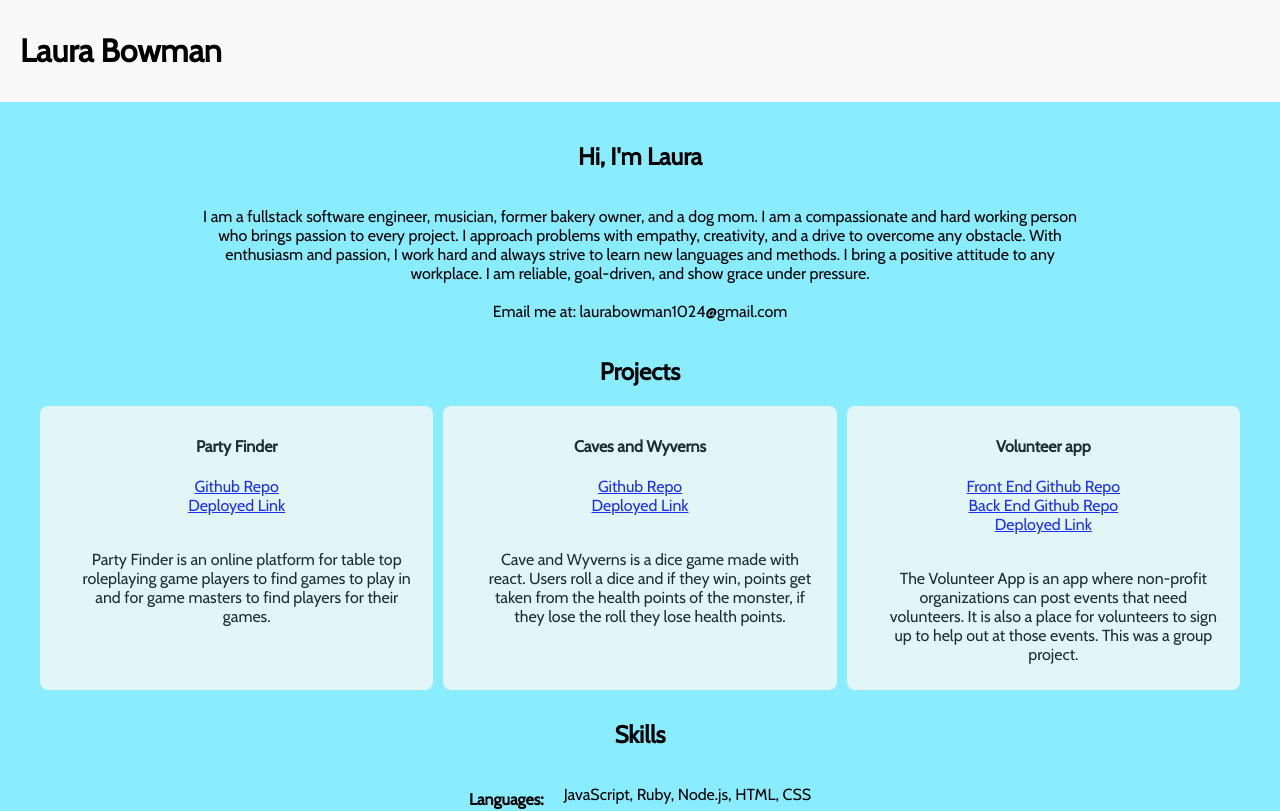
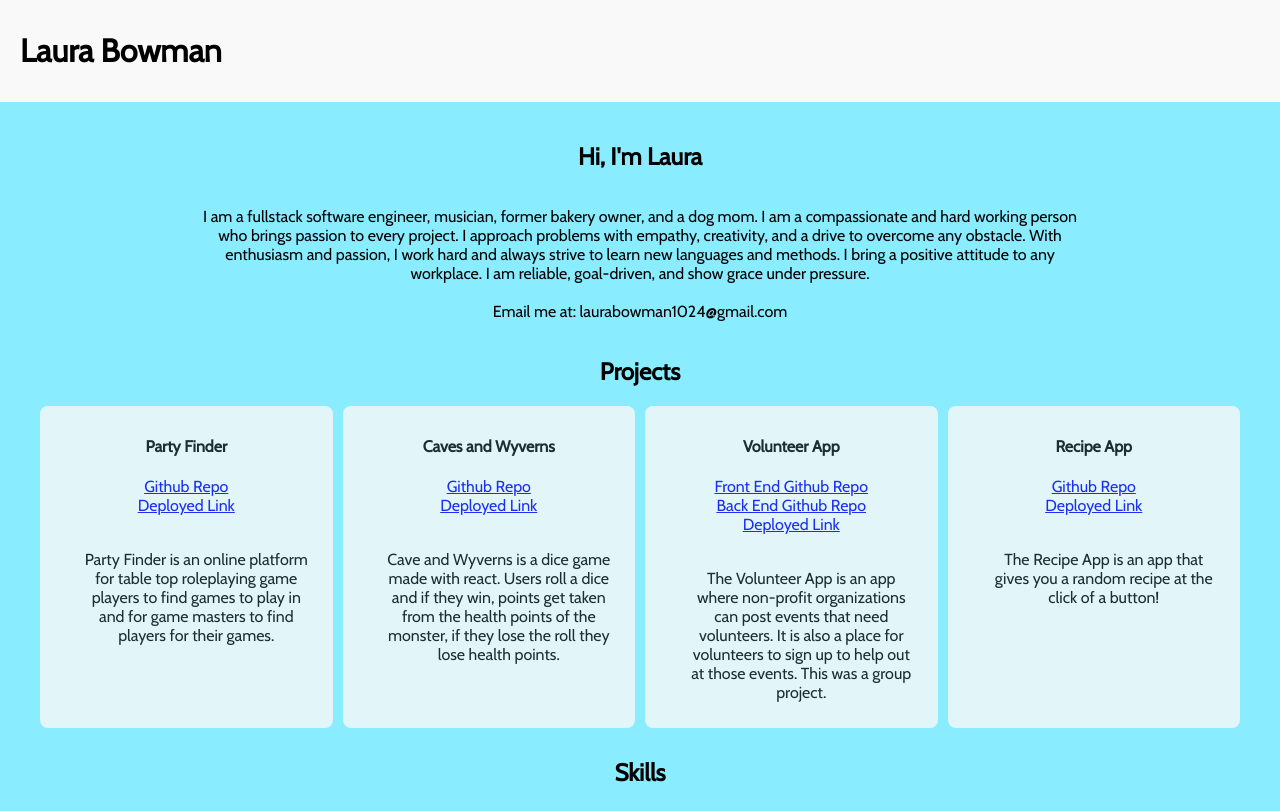
Before and after one commit to laurabow/portfolio, a React (Create React App) app in the folder client/: page / in a window 1280 px wide. Shown: the top 811 px of the page. Built offline with nearby package versions, Linux system fonts and the light colour scheme.

Commit message:
added recipe app under projects

```diff
--- a/client/src/components/Projects/Projects.css
+++ b/client/src/components/Projects/Projects.css
@@ -1,6 +1,6 @@
 .card-container {
   display: grid;
-  grid-template-columns: 1fr 1fr 1fr;
+  grid-template-columns: 1fr 1fr 1fr 1fr;
   column-gap: 10px;
   margin: 10px 40px;
 }
--- a/client/src/components/Projects/Projects.jsx
+++ b/client/src/components/Projects/Projects.jsx
@@ -38,7 +38,7 @@ export default function Projects() {
           <p>Cave and Wyverns is a dice game made with react. Users roll a dice and if they win, points get taken from the health points of the monster, if they lose the roll they lose health points.</p>
         </div>
         <div className='card'>
-          <h4>Volunteer app</h4>
+          <h4>Volunteer App</h4>
           <div className='link-div'>
             <a
               href='https://github.com/laurabow/VolunteerApp'
@@ -56,6 +56,21 @@ export default function Projects() {
           <br/>
           <p>The Volunteer App is an app where non-profit organizations can post events that need volunteers. It is also a place for volunteers to sign up to help out at those events. This was a group project.</p>
         </div>
+        <div className='card'>
+          <h4>Recipe App</h4>
+          <div className='link-div'>
+            <a
+              href='https://github.com/laurabow/placeholder-p1'
+              target="_blank"
+              rel='noopener noreferrer'>Github Repo</a>
+            <a
+              href='https://laurabow.github.io/placeholder-p1/ '
+              target="_blank"
+              rel='noopener noreferrer'>Deployed Link</a>
+            </div>
+          <br/>
+          <p>The Recipe App is an app that gives you a random recipe at the click of a button!</p>
+        </div>
       </div>
     </div>
   )
```
